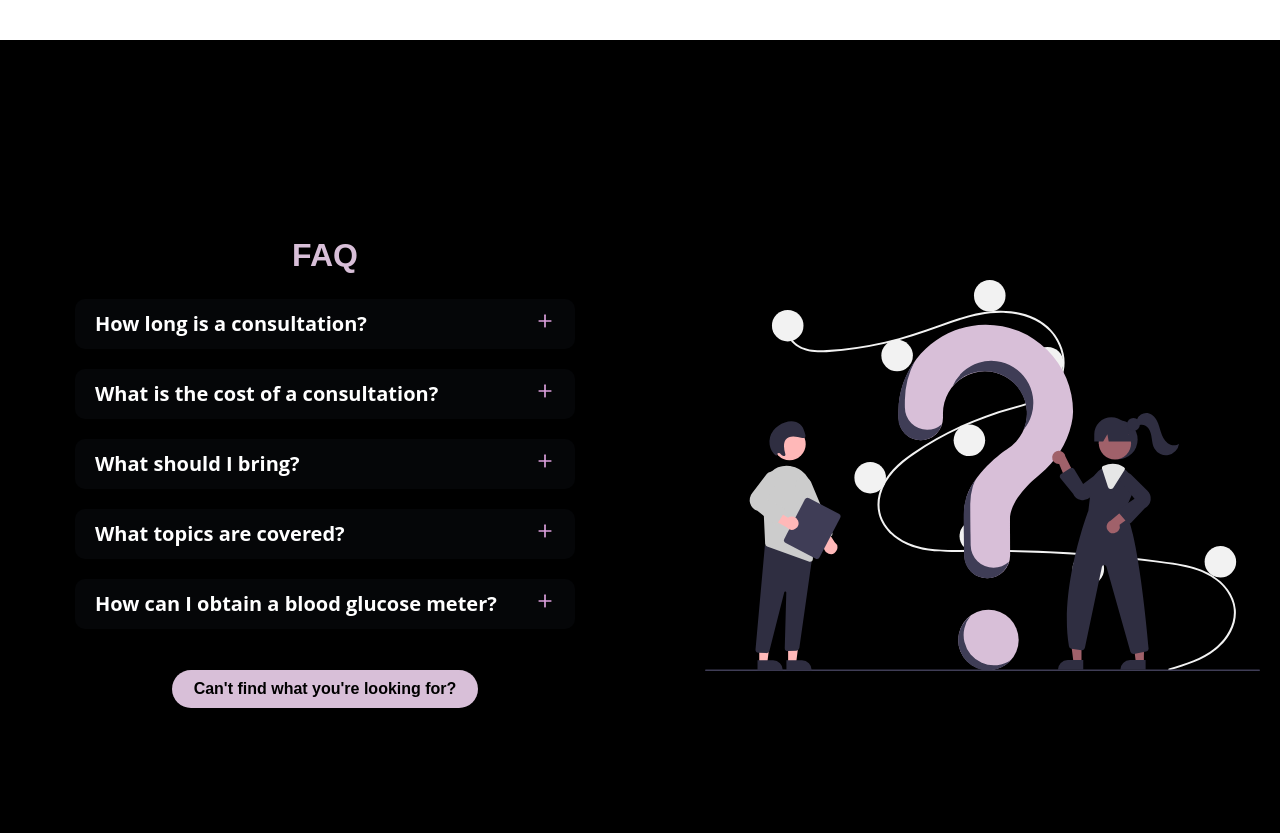
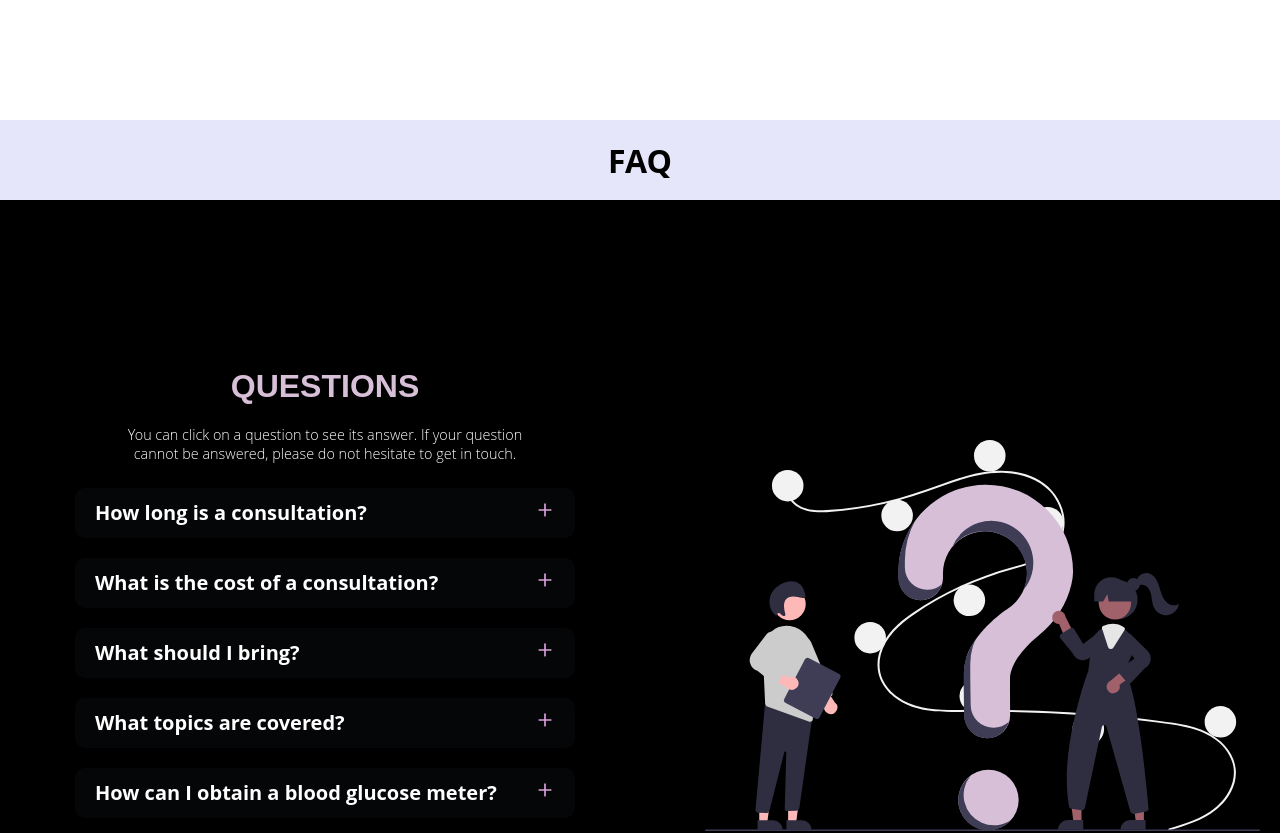
Before and after one commit to jackedwardbeard/01-Jane_Spence, a React (Create React App) app in the folder jane_spence/: page / in a window 1280 px wide. Shown: the part 1860-2693 px from the top of the page. Built offline with nearby package versions, Linux system fonts and the light colour scheme.

Commit message:
Added page headers & content to about/contact pages. Not going live to heroku with these yet.

```diff
--- a/jane_spence/src/components/Contact/ContactComponents.js
+++ b/jane_spence/src/components/Contact/ContactComponents.js
@@ -309,3 +309,35 @@ export const SubmissionMessage = styled.p`
         font-size: 0.9rem;
     }
 `
+
+export const DescriptionWrapper = styled.div`
+    display: flex;
+    text-align: center;
+    justify-content: center;
+    align-items: center;
+    margin-top: 20px;
+    width: 550px;
+`
+
+export const Description = styled.p`
+    color: white;
+    font-size: 1.1rem;
+    font-weight: 200;
+    font-family: 'Montserrat', sans-serif;
+`
+
+export const SubTitleWrapper = styled.div`
+    display: flex;
+    text-align: center;
+    justify-content: center;
+    align-items: center;
+    margin-top: 40px;
+    width: 550px;
+`
+
+export const SubTitle = styled.h3`
+    color: white;
+    font-size: 1.1rem;
+    font-weight: 600;
+    font-family: 'Open Sans', sans-serif;
+`
--- a/jane_spence/src/components/Contact/index.js
+++ b/jane_spence/src/components/Contact/index.js
@@ -19,7 +19,11 @@ import {
     SubmitBtn,
     BtnWrapper,
     Error,
-    SubmissionMessage
+    SubmissionMessage,
+    DescriptionWrapper,
+    Description,
+    SubTitleWrapper,
+    SubTitle
 } from './ContactComponents'
 import contact from '../../images/contact.svg'
 import Aos from 'aos'
@@ -134,7 +138,7 @@ const Contact = ({id}) => {
                                 <InputLarge type='text'
                                 onChange={handleChange}
                                 value={enquiry}
-                                placeholder='Your Enquiry'
+                                placeholder='Enquiry'
                                 name='enquiry'
                                 data-aos='fade-right'
                                 ref={register({required: "Enquiry Required", maxLength: {value: 500, message: "Enquiry exceeds 500 characters"}})}>
@@ -156,6 +160,18 @@ const Contact = ({id}) => {
                         <ImgWrap>
                             <Img data-aos='fade-left' src={contact}/>
                         </ImgWrap>
+                        <SubTitleWrapper>
+                            <SubTitle>
+                                How Do I Book An Appointment?
+                            </SubTitle>
+                        </SubTitleWrapper>
+                        <DescriptionWrapper>
+                            <Description>
+                                If you would like to book a consultation or speak to me regarding another topic, you can either contact me via phone, fax or e-mail.
+                                You can also book an appointment by calling Barry Dean Pharmacy on 9783 5201, Skye Medical Centre on 9782 8555, or myself directly on 0417 389 257.
+                                Alternatively, you can use the contact form to send me an enquiry. I will do my best to respond as soon as possible.
+                            </Description>
+                        </DescriptionWrapper>
                     </Column2>
                 </Row1>
             </InformationWrapper>
--- a/jane_spence/src/components/Information/InformationComponents.js
+++ b/jane_spence/src/components/Information/InformationComponents.js
@@ -479,3 +479,22 @@ export const AnswerWrapper = styled.div`
     }
 
 `
+
+export const DescriptionWrapper = styled.div`
+    display: flex;
+    text-align: center;
+    justify-content: center;
+    align-items: center;
+    margin-top: 20px;
+    width: 500px;
+    padding-left: 50px;
+    padding-right: 50px;
+    display: ${({showDescription}) => (showDescription ? '' : 'none')};
+`
+
+export const Description = styled.p`
+    color: white;
+    font-size: 0.9rem;
+    font-weight: 200;
+    font-family: 'Open Sans', sans-serif;
+`
--- a/jane_spence/src/components/Information/index.js
+++ b/jane_spence/src/components/Information/index.js
@@ -17,7 +17,9 @@ import {
     AccordionWrapper,
     Accordion,
     QuestionWrapper,
-    AnswerWrapper
+    AnswerWrapper,
+    DescriptionWrapper,
+    Description
 } from './InformationComponents'
 import {faqs} from './faqs'
 import {IconContext} from 'react-icons'
@@ -26,7 +28,7 @@ import Aos from 'aos'
 import 'aos/dist/aos.css'
 
 
-const Information = ({darkBackground, darkText, darkButton, showButton, darkButtonText, buttonText, buttonLocation, id, title, body, showBody, subbody, subbody2, subbody3, subbody4, subbody5, img, showSubtitle, subtext, showAccordion}) => {
+const Information = ({darkBackground, darkText, darkButton, showButton, showDescription, description, darkButtonText, buttonText, buttonLocation, id, title, body, showBody, subbody, subbody2, subbody3, subbody4, subbody5, img, showSubtitle, subtext, showAccordion}) => {
 
     useEffect(() => {
         Aos.init({duration: 1000})
@@ -75,6 +77,11 @@ const Information = ({darkBackground, darkText, darkButton, showButton, darkButt
                             <SubBody data-aos='fade-up' darkText={darkText} showBody={showBody}>
                                 ✔ {subbody5}
                             </SubBody>
+                            <DescriptionWrapper showDescription={showDescription}>
+                                <Description>
+                                    {description}
+                                </Description>
+                            </DescriptionWrapper>
                             <IconContext.Provider value={{ color: 'plum', size: '20px'}}>
                                 <AccordionWrapper showAccordion={showAccordion}>
                                     <Accordion>
--- a/jane_spence/src/components/Information/pages.js
+++ b/jane_spence/src/components/Information/pages.js
@@ -11,7 +11,7 @@ export const About = {
     darkButtonText: false,
     buttonText: 'Return To Home',
     buttonLocation: 'contact',
-    title: 'About',
+    title: 'Who am I?',
     subtext: 'Credentials',
     body: 'Jane Spence is an Accredited Consultant Pharmacist and Credentialled Diabetes Educator who has been a part of the industry for over 10 years. Services include Diabetes Education and Home Medicine Reviews (HMRs). Jane is available and ready to assist you with all aspects of managing your diabetes.',
     subbody: 'Bachelor of Pharmacy (Monash University)',
@@ -23,7 +23,8 @@ export const About = {
     imageLeft: true,
     showSubtitle: true,
     showBody: true,
-    showAccordion: false
+    showAccordion: false,
+    showDescription: false
 }
 
 export const FAQ = {
@@ -35,12 +36,15 @@ export const FAQ = {
     darkButtonText: true,
     buttonText: "Can't find what you're looking for?",
     buttonLocation: 'contact',
-    title: 'FAQ',
+    title: 'Questions',
+    subtext: 'Click each question to see its answer!',
     body: 'Template for FAQ',
     img: faq,
     imageLeft: false,
     showSubtitle: false,
     showBody: false,
-    showAccordion: true
+    showAccordion: true,
+    description: 'You can click on a question to see its answer. If your question cannot be answered, please do not hesitate to get in touch.',
+    showDescription: true
 
 }
--- /dev/null
+++ b/jane_spence/src/components/PageHeader/PageHeaderComponents.js
@@ -0,0 +1,16 @@
+import styled from 'styled-components'
+
+export const HeaderWrapper = styled.div`
+    display: flex;
+    width: 100%;
+    height: 80px;
+    background: lavender;
+    justify-content: center;
+    align-items: center;
+`
+
+export const PageTitle = styled.h1`
+    color: black;
+    font-family: 'Open Sans', sans-serif;
+    font-size: 2rem;
+`
--- /dev/null
+++ b/jane_spence/src/components/PageHeader/index.js
@@ -0,0 +1,16 @@
+import React from 'react'
+import {
+    HeaderWrapper,
+    PageTitle
+}
+from './PageHeaderComponents'
+
+const PageHeader = ({title}) => {
+    return (
+        <HeaderWrapper>
+            <PageTitle>{title}</PageTitle>
+        </HeaderWrapper>
+    )
+};
+
+export default PageHeader
--- /dev/null
+++ b/jane_spence/src/components/PageHeader/titles.js
@@ -0,0 +1,15 @@
+export const AboutTitle = {
+    title: "ABOUT"
+}
+
+export const FAQTitle = {
+    title: "FAQ"
+}
+
+export const LocationsTitle = {
+    title: "LOCATIONS"
+}
+
+export const ContactTitle = {
+    title: "CONTACT"
+}
--- a/jane_spence/src/pages/index.js
+++ b/jane_spence/src/pages/index.js
@@ -1,12 +1,14 @@
 import React, {useState} from 'react'
 import MobileMenu from '../components/MobileMenu'
 import Navbar from '../components/Navbar'
-import LandingBackground from '../components/Landing';
-import Information from '../components/Information';
-import { About, FAQ } from '../components/Information/pages';
+import LandingBackground from '../components/Landing'
+import Information from '../components/Information'
+import { About, FAQ } from '../components/Information/pages'
 import Locations from '../components/Locations'
 import Contact from '../components/Contact'
 import Footer from '../components/Footer'
+import PageHeader from '../components/PageHeader'
+import { AboutTitle, FAQTitle, LocationsTitle, ContactTitle } from '../components/PageHeader/titles'
 import {Helmet} from "react-helmet"
 
 const Home = ({toggle}) => {
@@ -28,9 +30,13 @@ const Home = ({toggle}) => {
         <MobileMenu clicked={clicked} reverseState={reverseState}/>
         <Navbar reverseState={reverseState}/>
         <LandingBackground id="landing"/>
+        <PageHeader {...AboutTitle}/>
         <Information {...About}/>
+        <PageHeader {...FAQTitle}/>
         <Information {...FAQ}/>
+        <PageHeader {...LocationsTitle}/>
         <Locations id="locations"/>
+        <PageHeader {...ContactTitle}/>
         <Contact id="contact"/>
         <Footer id="footer"/>
         </>
```
